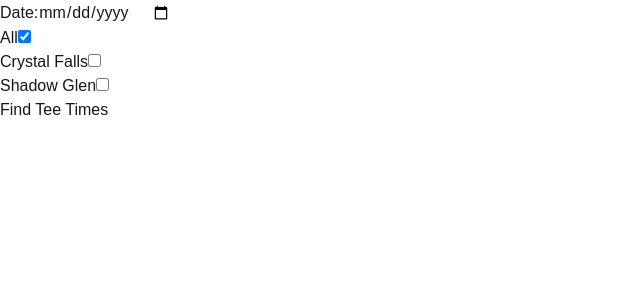
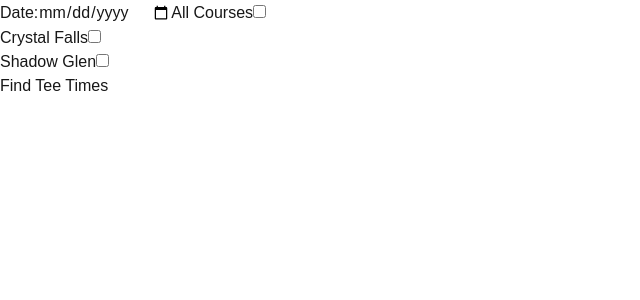
Before and after one commit to samkbe/golf-crawl, a Next.js app: page / in a window 1280 px wide. Shown: the top 300 px of the page, without its empty margins (0-640 px from the left). Built offline with nearby package versions, Linux system fonts and the light colour scheme.

Commit message:
Fixed the course selection logic in form finally

```diff
--- a/app/actions.ts
+++ b/app/actions.ts
@@ -6,7 +6,11 @@ export async function fetchTeeTimes(
     prevState: FetchTeeTimesState,
     formData: FormData,
 ) : Promise<FetchTeeTimesState> {
-    console.log(formData.entries());
+
+    for (const [key, value] of formData.entries()) {
+        console.log(`${key}: ${value}`);
+    }
+
     const dateString = formData.get("date");
     if (!dateString || typeof dateString !== 'string') return { ...prevState, error: "Date is required" };
 
--- a/app/page.tsx
+++ b/app/page.tsx
@@ -10,12 +10,7 @@ export default function Home() {
     isLoading: false,
   });
 
-  const [ selected, setSelected ] = useState([
-    {
-      title: "All",
-      value: "all",
-      checked: true
-    },
+  const courses = [
     {
       title: "Crystal Falls",
       value: "crystalFalls",
@@ -26,71 +21,24 @@ export default function Home() {
       value: "shadowGlen",
       checked: false
     }
-  ]);
+  ];
 
-  function handleRadioChange(val: string) {
-
-    setSelected((prev) =>
-      prev.map((course) => {
-        if (val === "all") {
-          return { ...course, checked: course.value === "all" };
-        }
-
-        if (course.value === val) {
-          return { ...course, checked: !course.checked };
-        }
-
-        if (course.value === "all") {
-          return { ...course, checked: false };
-        }
-
-        return course;
-      })
-    )
-
-      // if (val === "all") {
-      //   setSelected((prev) => {
-      //     return prev.map((course) => {
-      //       return {
-      //         ...course,
-      //         checked: course.value === "all" ? true : false
-      //       }
-      //     })
-      //   })
-      // } else {
-      //   setSelected((prev) => {
-      //     return prev.map((course) => {
-
-      //       if (course.value === val) {
-      //         return {
-      //           ...course,
-      //           checked: true
-      //         }
-      //       } else if (course.value === "all") {
-      //         return {
-      //           ...course,
-      //           checked: false
-      //         }
-      //       } else {
-      //         return course;
-      //       }
-      //     })
-      //   })
-      // }
-  }
+  const [ allSelected, setAllSelected ] = useState(false);
 
   return (
     <div>
       <form action={formAction}>
         <label htmlFor="date">Date:</label>
         <input id="date" name="date" type="date" required />
-        <fieldset>
+        <label htmlFor="all">All Courses</label>
+        <input id="all" type="checkbox" name="all" onChange={(e) => setAllSelected(e.target.checked)}/>
+        <fieldset disabled={allSelected} className={ allSelected ? "opacity-25" : "" }>
           {
-            selected.map(({ title, value, checked }) => {
+            courses.map(({ title, value }) => {
               return (
                 <div key={value}>
                   <label htmlFor={value}>{title}</label>
-                  <input checked={checked} id={value} type="checkbox" value={value} onChange={(e) => handleRadioChange( e.target.value )} />
+                  <input id={value} type="checkbox" value={value} name="courses" />
                 </div>
               )
             })
```
